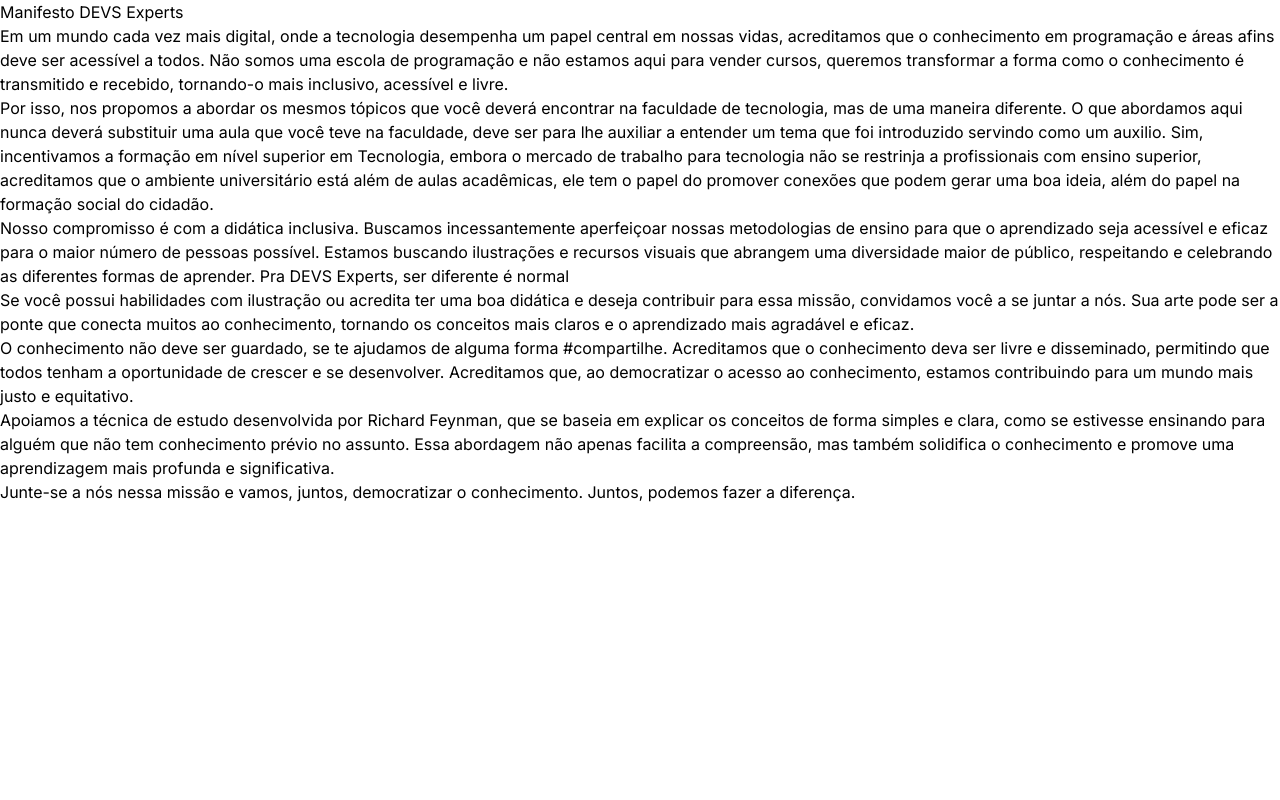
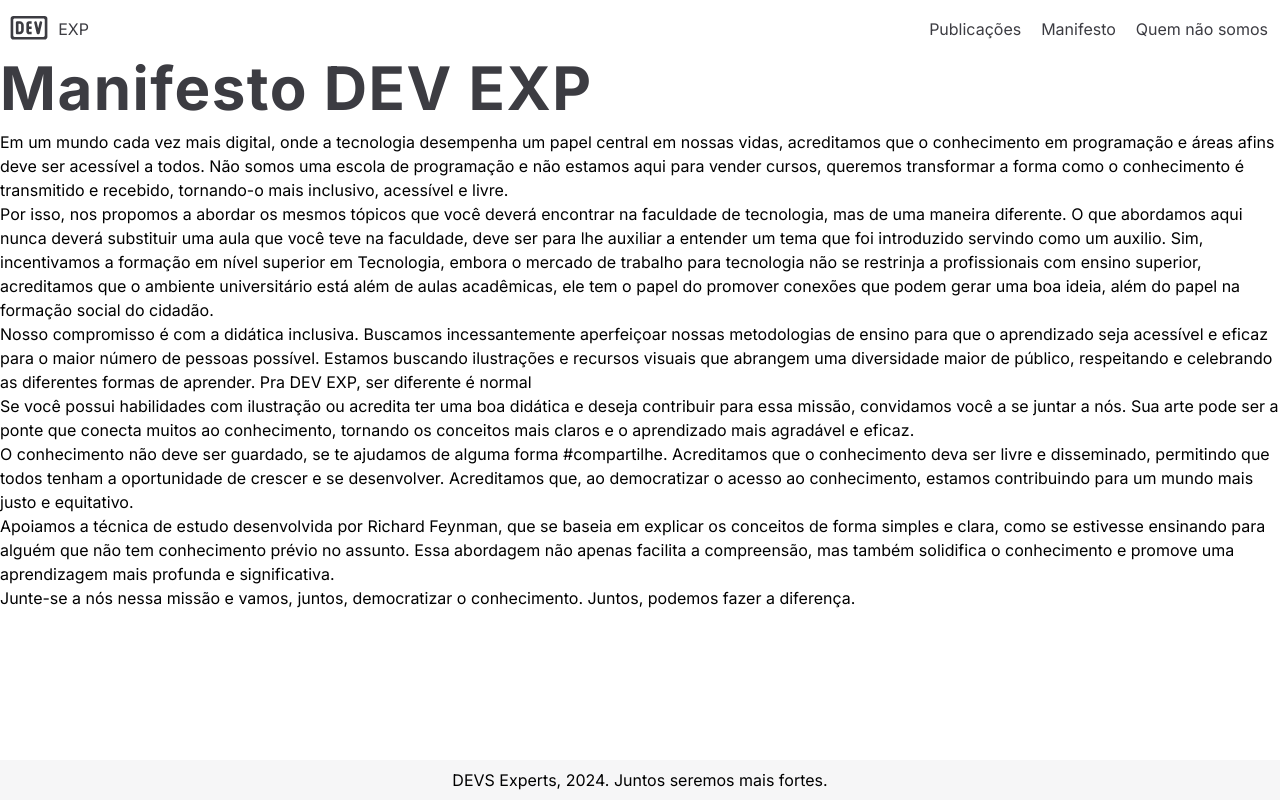
Before and after one commit to owilliangoncalves/devtech, a Next.js app: page /pages/manifesto in a window 1280 px wide. Built offline with nearby package versions, Linux system fonts and the light colour scheme.

Commit message:
fix retirado bg cinza e alterado nome do site

```diff
--- a/src/app/components/brand.tsx
+++ b/src/app/components/brand.tsx
@@ -14,7 +14,7 @@ export default function Brand() {
           quality={100}
         />
         <h1 className='uppercase text-sm md:text-2xl lg:text-6xl text-important'>
-          Experts
+          Exp
         </h1>
       </div>
       <Image
--- a/src/app/components/disclaimer.tsx
+++ b/src/app/components/disclaimer.tsx
@@ -4,11 +4,9 @@ export default function Disclaimer() {
       <div className='containerResponsive '>
         <h1 className='titulo uppercase'>disclaimer</h1>
       </div>
-      <div className=' bg-card'>
+
       <div className='containerResponsive text-md '>
-          <h2 className='tituloCard '>
-            Olá! Seja bem vindo(a) ao Devs Experts 👋🏽{' '}
-          </h2>
+        <h2 className='tituloCard '>Olá! Seja bem vindo(a) ao DEV EXP 👋🏽 </h2>
         <p className='py-2'>
           <span className='mp'>Feito</span> por estudantes de Engenharia de
           Software para estudantes de Engenharia de Software. Nosso objetivo é
@@ -22,8 +20,8 @@ export default function Disclaimer() {
           colaborativo é uma ferramenta poderosa. Por isso, buscamos criar um
           espaço onde possamos compartilhar conhecimentos, dicas e estratégias
           de estudo que podem facilitar a compreensão de matérias complexas.
-            Queremos ser aquele apoio extra que pode fazer toda a diferença na
-            sua trajetória acadêmica, ajudando a solidificar os fundamentos e a
+          Queremos ser aquele apoio extra que pode fazer toda a diferença na sua
+          trajetória acadêmica, ajudando a solidificar os fundamentos e a
           desenvolver um entendimento mais profundo dos conteúdos abordados em
           sala de aula.
         </p>
@@ -32,18 +30,17 @@ export default function Disclaimer() {
           materiais que disponibilizamos aqui são complementares e não
           substituem de forma alguma as aulas ministradas por seus
           professores(as). Nossa intenção é somar ao aprendizado, oferecendo
-            recursos adicionais que possam enriquecer seu estudo e contribuir
-            para o seu sucesso acadêmico.
+          recursos adicionais que possam enriquecer seu estudo e contribuir para
+          o seu sucesso acadêmico.
         </p>
         <p className='py-2'>
-            <span className='mp'>Todo</span> conteúdo de apoio que encontrar,
-            como animação, aqui foi retirado da internet e possuem isenção de
-            Direitos Autorais. Peço desculpa por falta de ilustrações que tragam
-            mais diversidade e representatividade, não consegui encontra-las de
-            forma gratuita na internet. Caso você saiba onde encontrar ou tenha
-            talento para ilustração aguardo seu contato. As que utilizo aqui são
-            baixadas em .svg e o máximo que sei fazer é alterar as cores no
-            Figma.
+          <span className='mp'>Todo</span> conteúdo de apoio que encontrar, como
+          animação, aqui foi retirado da internet e possuem isenção de Direitos
+          Autorais. Peço desculpa por falta de ilustrações que tragam mais
+          diversidade e representatividade, não consegui encontra-las de forma
+          gratuita na internet. Caso você saiba onde encontrar ou tenha talento
+          para ilustração aguardo seu contato. As que utilizo aqui são baixadas
+          em .svg e o máximo que sei fazer é alterar as cores no Figma.
         </p>
         <p className='py-2'>
           <span className='mp'>Se</span> o conteúdo de ajudou de alguma forma,
@@ -51,7 +48,6 @@ export default function Disclaimer() {
           dificuldade que você. 😊
         </p>
       </div>
-      </div>
     </section>
   );
 }
--- a/src/app/components/footer.tsx
+++ b/src/app/components/footer.tsx
@@ -1,12 +1,8 @@
 export default function Footer() {
   return (
     <div className='bg-card absolute inset-x-0 bottom-0'>
-      <section className='containerResponsive'>
-        <p>
-          Não somos uma escola de programação, não queremos vender curso. A
-          ideia é só abordar os mesmos assuntos que você irá ver na faculdade,
-          porém de uma forma diferente
-        </p>
+      <section className='containerResponsive text-center'>
+        <p>DEVS Experts, 2024. Juntos seremos mais fortes.</p>
       </section>
     </div>
   );
--- a/src/app/components/navbar.tsx
+++ b/src/app/components/navbar.tsx
@@ -9,7 +9,7 @@ export default function NavBar() {
         <Link href={'/'}>
           <Image src={Logo} alt='Logo Devs Experts' height={45} width={45} />
         </Link>
-        <p className='ml-2 text-important '>EXPERTS</p>
+        <p className='ml-2 text-important '>EXP</p>
 
         <div className=' hidden md:flex justify-end w-full'>
           <ul className='flex gap-3 text-important '>
@@ -17,7 +17,7 @@ export default function NavBar() {
               <Link href={'/pages/eng-software'}>Publicações</Link>
             </li>
             <li className='btHover p-1 '>
-              <Link href={'/manifesto'}>Manifesto</Link>
+              <Link href={'/pages/manifesto'}>Manifesto</Link>
             </li>
             <li className='btHover p-1'>
               <Link href={'/nao-somos'}>Quem não somos</Link>
--- /dev/null
+++ b/src/app/pages/manifesto/layout.tsx
@@ -0,0 +1,13 @@
+import Footer from '@/app/components/footer';
+import NavBar from '../../components/navbar';
+import Manifesto from './page';
+
+export default function EngSoftwareLayout() {
+  return (
+    <div>
+      <NavBar />
+      <Manifesto />
+      <Footer />
+    </div>
+  );
+}
--- a/src/app/pages/manifesto/page.tsx
+++ b/src/app/pages/manifesto/page.tsx
@@ -1,7 +1,7 @@
 export default function Manifesto() {
   return (
     <div>
-      <h1>Manifesto DEVS Experts</h1>
+      <h1 className='titulo'>Manifesto DEV EXP</h1>
       <p>
         Em um mundo cada vez mais digital, onde a tecnologia desempenha um papel
         central em nossas vidas, acreditamos que o conhecimento em programação e
@@ -28,7 +28,7 @@ export default function Manifesto() {
         acessível e eficaz para o maior número de pessoas possível. Estamos
         buscando ilustrações e recursos visuais que abrangem uma diversidade
         maior de público, respeitando e celebrando as diferentes formas de
-        aprender. Pra DEVS Experts, ser diferente é normal
+        aprender. Pra DEV EXP, ser diferente é normal
       </p>
       <p>
         Se você possui habilidades com ilustração ou acredita ter uma boa
@@ -37,11 +37,13 @@ export default function Manifesto() {
         conhecimento, tornando os conceitos mais claros e o aprendizado mais
         agradável e eficaz.
       </p>
-      <p></p> O conhecimento não deve ser guardado, se te ajudamos de alguma
-      forma #compartilhe. Acreditamos que o conhecimento deva ser livre e
-      disseminado, permitindo que todos tenham a oportunidade de crescer e se
-      desenvolver. Acreditamos que, ao democratizar o acesso ao conhecimento,
-      estamos contribuindo para um mundo mais justo e equitativo.
+      <p>
+        O conhecimento não deve ser guardado, se te ajudamos de alguma forma
+        #compartilhe. Acreditamos que o conhecimento deva ser livre e
+        disseminado, permitindo que todos tenham a oportunidade de crescer e se
+        desenvolver. Acreditamos que, ao democratizar o acesso ao conhecimento,
+        estamos contribuindo para um mundo mais justo e equitativo.
+      </p>
       <p>
         Apoiamos a técnica de estudo desenvolvida por Richard Feynman, que se
         baseia em explicar os conceitos de forma simples e clara, como se
```
Also changed, not shown: public/static/img/a.svg (added), public/static/img/sharing.svg. Lines whose indentation alone changed are shown as unchanged.
